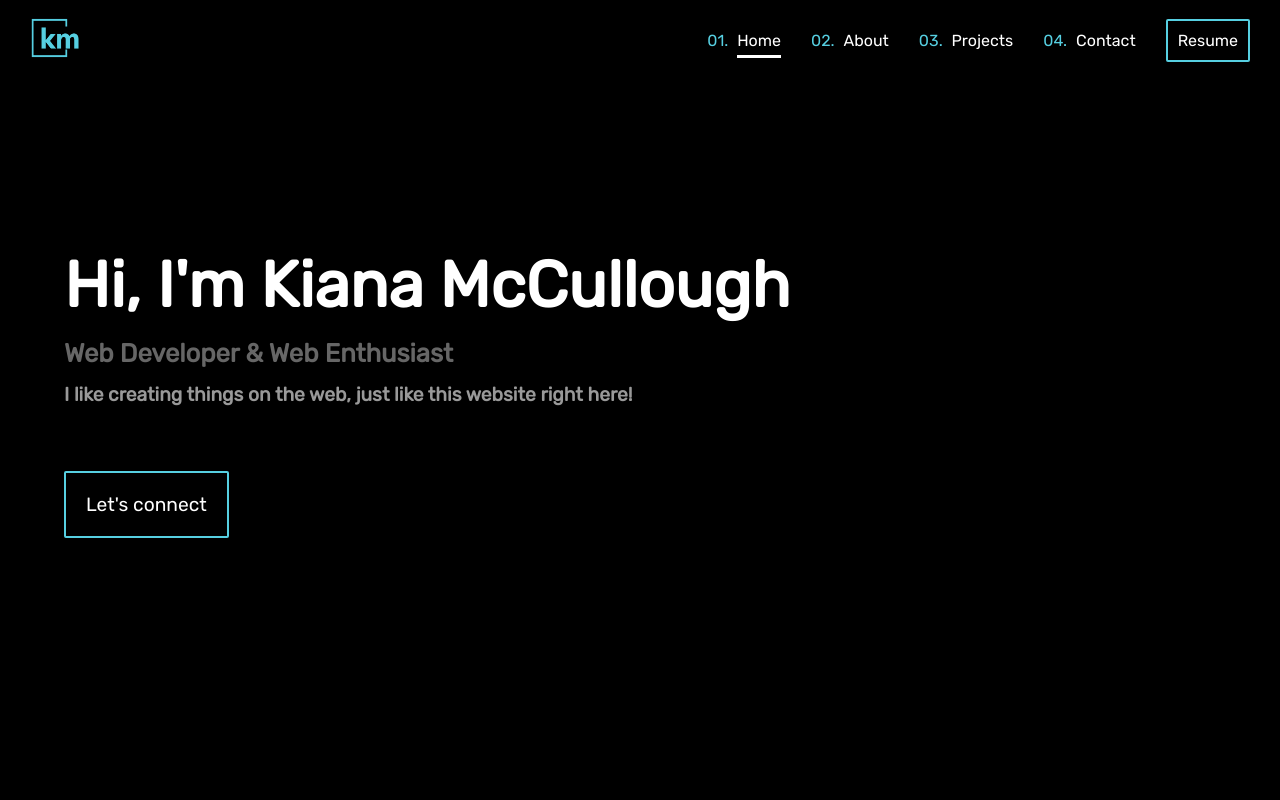
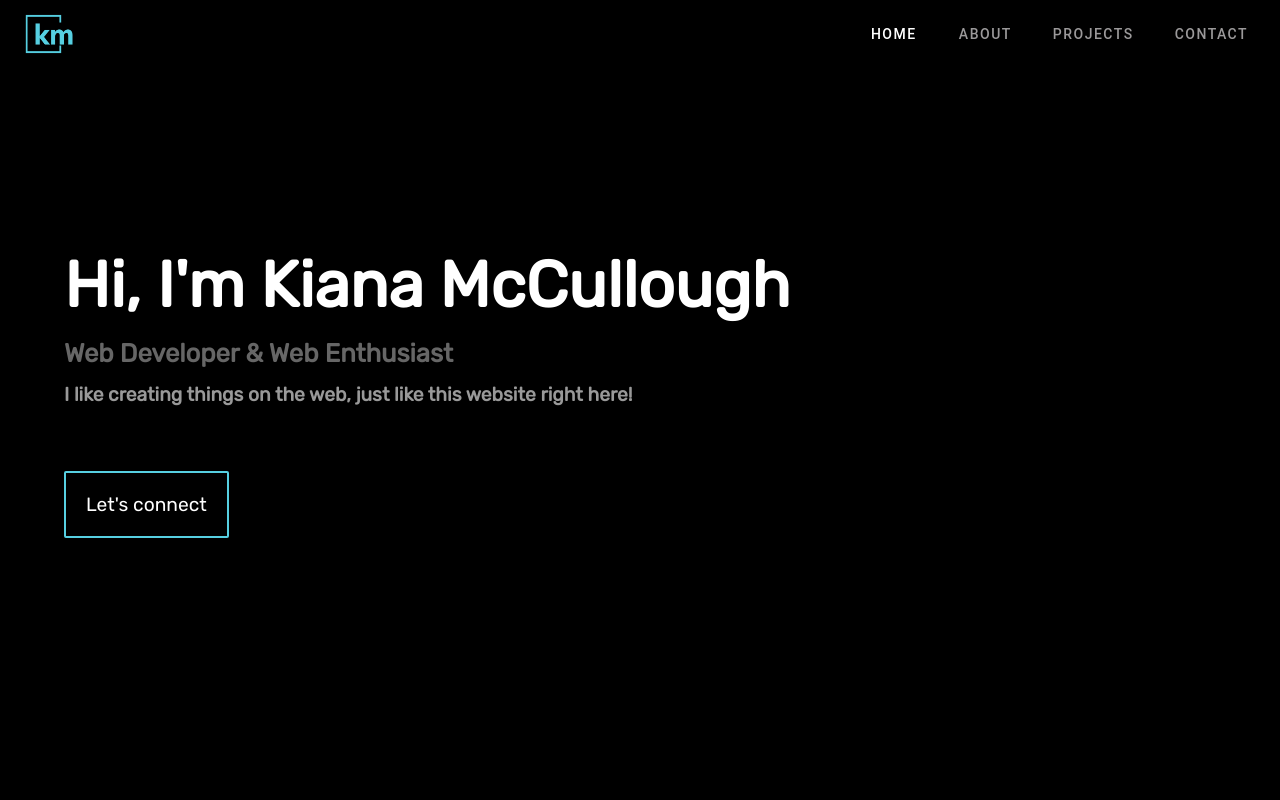
Before and after one commit to kianamcc/myportfolio, a React (Create React App) app: page / in a window 1280 px wide. Shown: the top 800 px of the page. Built offline with nearby package versions, Linux system fonts and the light colour scheme.

Commit message:
material ui

```diff
--- a/package.json
+++ b/package.json
@@ -4,7 +4,10 @@
   "private": true,
   "dependencies": {
     "@emailjs/browser": "^3.10.0",
-    "@emotion/react": "^11.10.6",
+    "@emotion/react": "^11.11.3",
+    "@emotion/styled": "^11.11.0",
+    "@mui/icons-material": "^5.15.6",
+    "@mui/material": "^5.15.6",
     "@testing-library/jest-dom": "^5.16.5",
     "@testing-library/react": "^13.4.0",
     "@testing-library/user-event": "^13.5.0",
--- a/src/App.js
+++ b/src/App.js
@@ -1,6 +1,6 @@
 import "./App.css";
 import Navbar from "./components/navbar/Navbar";
-import MobileNav from "./components/mobilenav/MobileNav";
+// import MobileNav from "./components/mobilenav/MobileNav";
 import Header from "./components/header/Header";
 import About from "./components/about/About";
 import Projects from "./components/projects/Projects";
@@ -23,7 +23,7 @@ const App = () => {
   return (
     <div className="App">
       <Navbar />
-      <MobileNav />
+      {/* <MobileNav /> */}
       <div className="bkg">
         <Header />
         <About />
--- a/src/components/about/About.js
+++ b/src/components/about/About.js
@@ -3,7 +3,7 @@ import "./About.css";
 
 const About = () => {
   return (
-    <section className="about" id="about">
+    <section className="about" id="About">
       <div className="about-container">
         <h2 className="section-title">About Me</h2>
         <div className="about-flex-container">
--- a/src/components/contact/Contact.css
+++ b/src/components/contact/Contact.css
@@ -1,5 +1,6 @@
 .contact {
   color: white;
+  /* height: 100vh; */
 }
 
 .contact-container {
@@ -117,5 +118,13 @@
     width: 90%;
     font-size: 0.9rem;
   }
+}
 
+@media (min-width: 1024px) {
+  .contact {
+    height: 100vh;
+    display: flex;
+    align-items: center;
+    justify-content: center;
+  }
 }
--- a/src/components/contact/Contact.js
+++ b/src/components/contact/Contact.js
@@ -28,7 +28,7 @@ const Contact = () => {
   };
 
   return (
-    <section className="contact" id="contact">
+    <section className="contact" id="Contact">
       <div className="contact-container">
         <h2 className="contact-title">Contact</h2>
         <p className="contact-description">
--- a/src/components/footer/Footer.css
+++ b/src/components/footer/Footer.css
@@ -1,5 +1,5 @@
 .footer-container {
-    color: #FFFF;
+  color: #ffff;
   display: flex;
   flex-direction: column;
   justify-content: center;
@@ -36,3 +36,9 @@
     opacity: 0;
   }
 }
+
+@media only screen and (min-width: 1024px) {
+  .footer-container {
+    padding: 0px 0px 20px 0px;
+  }
+}
--- a/src/components/header/Header.js
+++ b/src/components/header/Header.js
@@ -4,7 +4,7 @@ import { Link } from "react-scroll";
 
 const Header = () => {
   return (
-    <header className="header" id="header">
+    <header className="header" id="Home">
       <section className="header-container">
         <h1 className="intro">Hi, I'm Kiana McCullough</h1>
         <h3 className="headline">Web Developer & Web Enthusiast</h3>
--- a/src/components/navbar/Navbar.css
+++ b/src/components/navbar/Navbar.css
@@ -1,5 +1,24 @@
 .nav {
   counter-reset: count;
+}
+
+.nav-link,
+.mobile-nav-link {
+  display: inline-block;
+  height: 100%;
+  width: 100%;
+}
+
+.nav-link.active {
+  color: #ffff;
+}
+
+.mobile-nav-link {
+  color: rgb(155, 153, 154);
+}
+
+.mobile-nav-link.active {
+  color: #ffff;
 }
 
 .nav-container {
@@ -14,7 +33,7 @@
 }
 
 .header-logo {
-    color: #FFFF;
+  color: #ffff;
   margin-left: 30px;
 }
 
@@ -29,7 +48,7 @@
   gap: 30px;
   list-style-type: none;
   width: 100%;
-    color: #FFFF;
+  color: #ffff;
   cursor: pointer;
   align-items: center;
 }
@@ -42,7 +61,7 @@
 }
 
 .logo {
-    color: #FFFF;
+  color: #ffff;
   cursor: pointer;
 }
 
@@ -52,13 +71,13 @@
 
 .nav-item a:hover {
   padding-bottom: 5px;
-    border-bottom: 3px solid #FFFF;
+  border-bottom: 3px solid #ffff;
   transition: all 200ms ease-out;
 }
 
 .nav-links li a.active {
   padding-bottom: 5px;
-    border-bottom: 3px solid #FFFF;
+  border-bottom: 3px solid #ffff;
   transition: all 200ms ease-out;
 }
 
@@ -80,5 +99,5 @@
 
 .resume-link {
   text-decoration: none;
-    color: #FFFF;
+  color: #ffff;
 }
--- a/src/components/navbar/Navbar.js
+++ b/src/components/navbar/Navbar.js
@@ -1,76 +1,172 @@
-import React from "react";
 import "./Navbar.css";
 import { Link } from "react-scroll";
-import resume from "../../assets/KianaMcCulloughResume.pdf";
 import logo from "../../assets/logo.png";
 
+import * as React from "react";
+import AppBar from "@mui/material/AppBar";
+import Box from "@mui/material/Box";
+import Toolbar from "@mui/material/Toolbar";
+import IconButton from "@mui/material/IconButton";
+import Typography from "@mui/material/Typography";
+import Menu from "@mui/material/Menu";
+import MenuIcon from "@mui/icons-material/Menu";
+import Container from "@mui/material/Container";
+import Button from "@mui/material/Button";
+import MenuItem from "@mui/material/MenuItem";
+
 const Navbar = () => {
+  const pages = ["Home", "About", "Projects", "Contact"];
+
+  const [anchorElNav, setAnchorElNav] = React.useState(null);
+
+  const handleOpenNavMenu = (event) => {
+    setAnchorElNav(event.currentTarget);
+  };
+
+  const handleCloseNavMenu = () => {
+    setAnchorElNav(null);
+  };
+
   return (
-    <nav className="nav">
-      <div className="nav-container">
-        <div className="header-logo">
-          <img className="logo-img" src={logo} alt="" />
-        </div>
-        <ul className="nav-links">
-          <li className="nav-item">
+    <AppBar
+      position="fixed"
+      sx={{
+        backgroundColor: "rgba(0, 0, 0, 0.95)",
+      }}
+    >
+      <Container maxWidth="xl">
+        <Toolbar disableGutters>
+          <Box sx={{ flexGrow: 0, display: { xs: "flex", md: "flex" } }}>
+            <Box sx={{ display: { xs: "none", md: "flex" }, mr: 1 }}>
+              <img src={logo} alt="logo" className="logo-img" />
+            </Box>
+          </Box>
+          <Box
+            sx={{
+              flexGrow: 1,
+
+              display: { xs: "flex", md: "none" },
+            }}
+          >
+            <IconButton
+              size="large"
+              aria-label="account of current user"
+              aria-controls="menu-appbar"
+              aria-haspopup="true"
+              onClick={handleOpenNavMenu}
+              color="inherit"
+            >
+              <MenuIcon />
+            </IconButton>
+            <Menu
+              id="menu-appbar"
+              anchorEl={anchorElNav}
+              anchorOrigin={{
+                vertical: "bottom",
+                horizontal: "left",
+              }}
+              keepMounted
+              transformOrigin={{
+                vertical: "top",
+                horizontal: "left",
+              }}
+              open={Boolean(anchorElNav)}
+              onClose={handleCloseNavMenu}
+              sx={{
+                display: { xs: "block", md: "none" },
+              }}
+              MenuListProps={{
+                sx: {
+                  padding: "8px 50px",
+                  backgroundColor: "black",
+                  border: "2px solid #FFFF",
+                },
+              }}
+            >
+              {pages.map((page) => (
+                <MenuItem key={page} onClick={handleCloseNavMenu}>
+                  <Typography textAlign="center">
+                    {page === "Projects" ? (
                       <Link
-              to="header"
+                        className="mobile-nav-link"
+                        to={page}
                         spy={true}
                         smooth={true}
-              offset={-50}
-              duration={500}
+                        onClick={handleCloseNavMenu}
+                        offset={-180}
                       >
-              Home
+                        {page}
                       </Link>
-          </li>
-          <li className="nav-item">
+                    ) : (
                       <Link
-              to="about"
+                        className="mobile-nav-link"
+                        to={page}
+                        spy={true}
+                        offset={-80}
+                        smooth={true}
+                        onClick={handleCloseNavMenu}
+                      >
+                        {page}
+                      </Link>
+                    )}
+                  </Typography>
+                </MenuItem>
+              ))}
+            </Menu>
+          </Box>
+
+          <Box sx={{ display: { xs: "flex", md: "none" }, mr: 2, flexGrow: 1 }}>
+            <img src={logo} alt="logo" className="logo-img" />
+          </Box>
+          <Box
+            sx={{
+              flexGrow: 1,
+              justifyContent: "flex-end",
+              display: { xs: "none", md: "flex" },
+              gap: "25px",
+            }}
+          >
+            {pages.map((page) => (
+              <Button
+                key={page}
+                onClick={handleCloseNavMenu}
+                sx={{
+                  my: 2,
+                  color: "#9b999a",
+                  display: "block",
+                  height: "100%",
+                  letterSpacing: "1.5px",
+                }}
+              >
+                {page === "Projects" ? (
+                  <Link
+                    className="nav-link"
+                    to={page}
                     spy={true}
                     smooth={true}
-              offset={-100}
-              duration={500}
+                    onClick={handleCloseNavMenu}
+                    offset={-200}
                   >
-              About
+                    {page}
                   </Link>
-          </li>
-          <li className="nav-item">
+                ) : (
                   <Link
-              to="projects"
+                    className="nav-link"
+                    to={page}
                     spy={true}
+                    // offset={-68}
                     smooth={true}
-              offset={-100}
-              duration={500}
+                    onClick={handleCloseNavMenu}
                   >
-              Projects
+                    {page}
                   </Link>
-          </li>
-          <li className="nav-item">
-            <Link
-              to="contact"
-              spy={true}
-              smooth={true}
-              offset={-100}
-              duration={500}
-            >
-              Contact
-            </Link>
-          </li>
-          <li>
-            <div className="nav-resume">
-              <a
-                className="resume-link"
-                href={resume}
-                target="_blank"
-                rel="noreferrer"
-              >
-                Resume
-              </a>
-            </div>
-          </li>
-        </ul>
-      </div>
-    </nav>
+                )}
+              </Button>
+            ))}
+          </Box>
+        </Toolbar>
+      </Container>
+    </AppBar>
   );
 };
 
--- a/src/components/projects/Projects.js
+++ b/src/components/projects/Projects.js
@@ -16,7 +16,7 @@ const Projects = (props) => {
     }
   );
   return (
-    <section className="projects">
+    <section className="projects" id="Projects">
       <Fade duration={2000}>
         <div className="projects-container">
           <div className="projects-flex-container">
```
Also changed, not shown: src/components/about/About.css (+9 -8 lines), 1 other file (tests, documents, lock files or other folders). Lines whose indentation alone changed are shown as unchanged.
